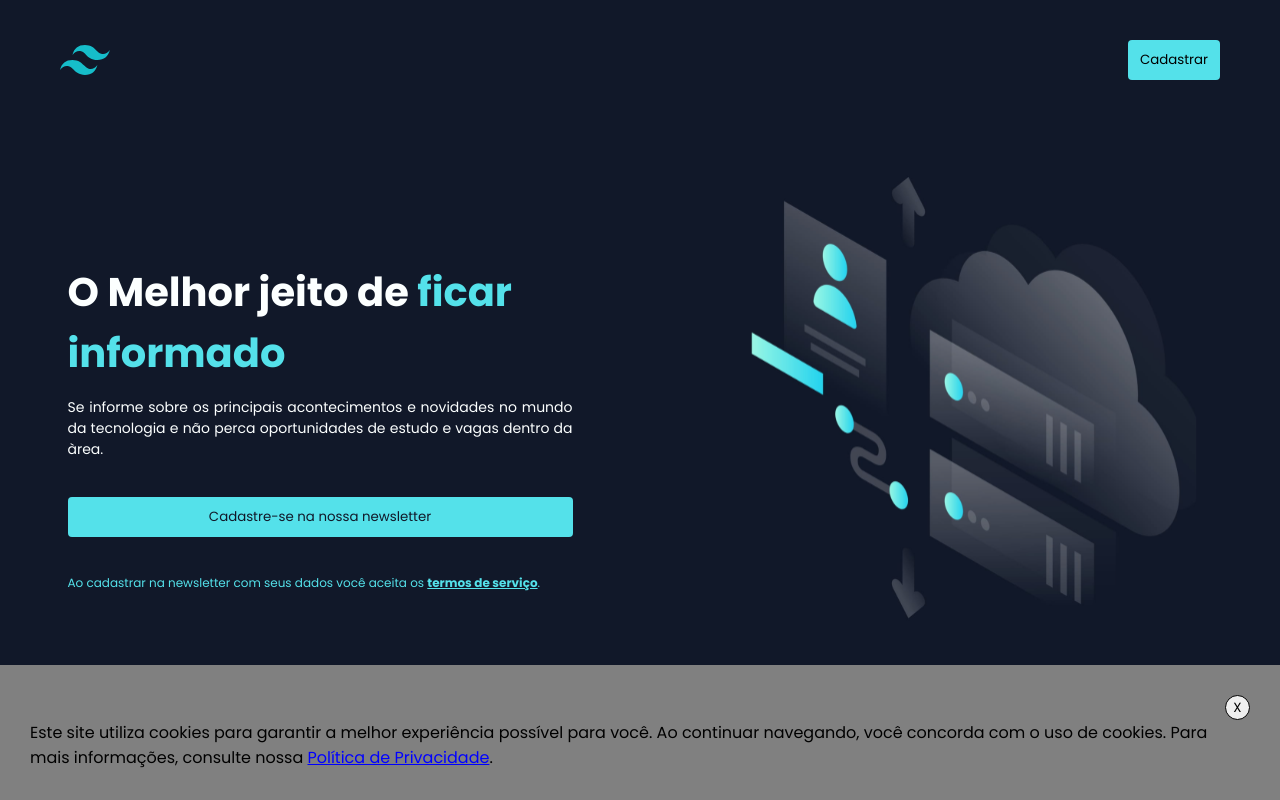
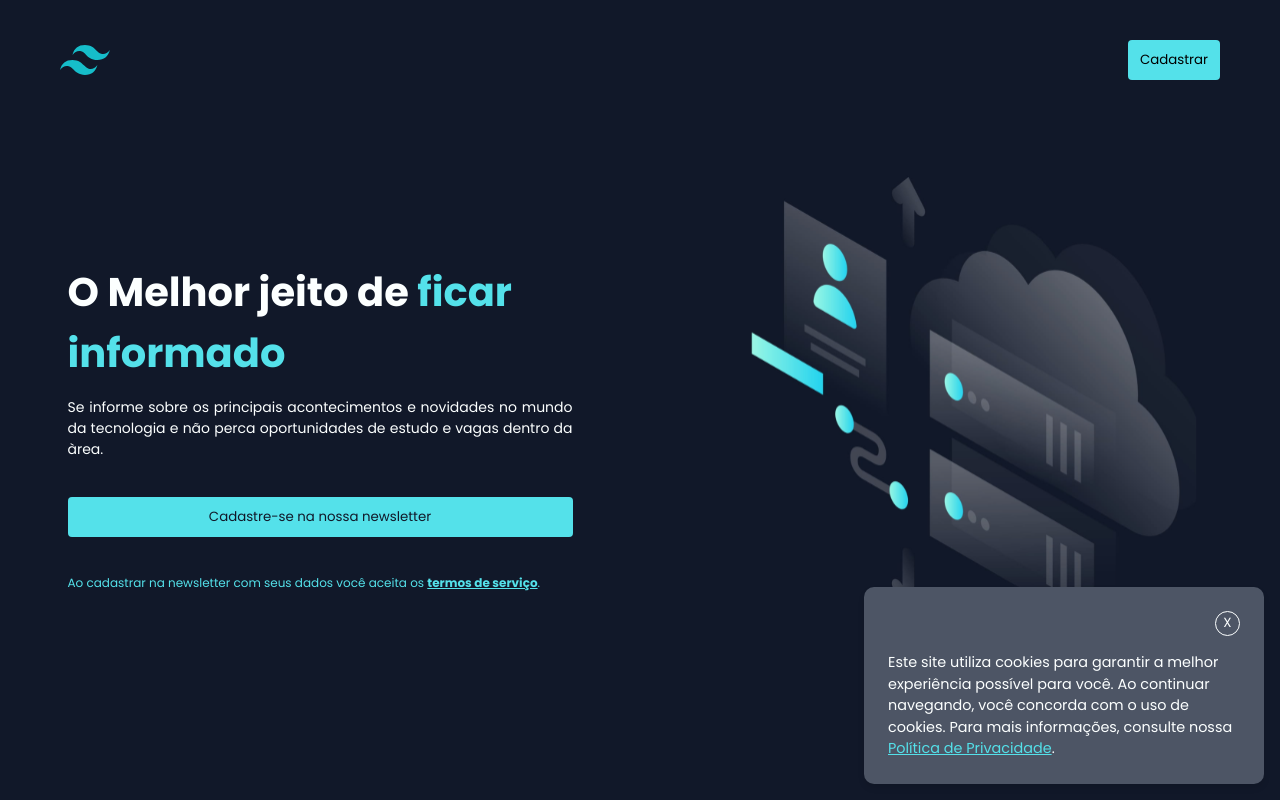
Before and after one commit to k4ik/landing-page-newsletter, a Vue app in the folder frontend/: page / in a window 1280 px wide. Built offline with nearby package versions, Linux system fonts and the light colour scheme.

Commit message:
fix: popup style

```diff
--- a/frontend/src/assets/scss/_popup.scss
+++ b/frontend/src/assets/scss/_popup.scss
@@ -1,34 +1,66 @@
 @import '../scss/variables';
 
 .popup_container {
-    background-color: grey;
+    background-color: $second-color;
+    color: $text-color;
     display: flex;
     flex-direction: column;
-    padding: 30px;
+    padding: 1.5rem;
     position: fixed;
-    bottom: 0;
+    bottom: 1rem;
+    right: 1rem;
+    border-radius: 10px;
+    box-shadow: 0 4px 6px rgba(0, 0, 0, 0.1);
+    max-width: 400px;
+    width: 90%;
+    z-index: 1000;
 
     .popup_header {
         display: flex;
-        justify-content: end;
+        justify-content: flex-end;
 
         button {
-            border: 1px solid black;
-            color: black;
+            border: 1px solid $text-color;
+            color: $text-color;
             border-radius: 50%;
             height: 25px;
             width: 25px;
+            background-color: transparent;
+            cursor: pointer;
+            transition: background-color 0.3s, transform 0.2s;
 
             &:hover {
-                transition: .5s;
                 background-color: $main-color;
+                transform: scale(1.1);
             }
         }
     }
 
     .popup_content {
+        margin-top: 1rem;
+        font-size: 0.9rem;
+        line-height: 1.5;
+
         a {
-            color: blue;
+            color: $main-color;
+            text-decoration: underline;
+            transition: color 0.3s;
+
+            &:hover {
+                color: lighten($main-color, 10%);
+            }
         }
     }
 }
+
+@media (max-width: 768px) {
+    .popup_container {
+        bottom: 0.5rem;
+        right: 0.5rem;
+        padding: 1rem;
+    }
+
+    .popup_content {
+        font-size: 0.8rem;
+    }
+}
```
